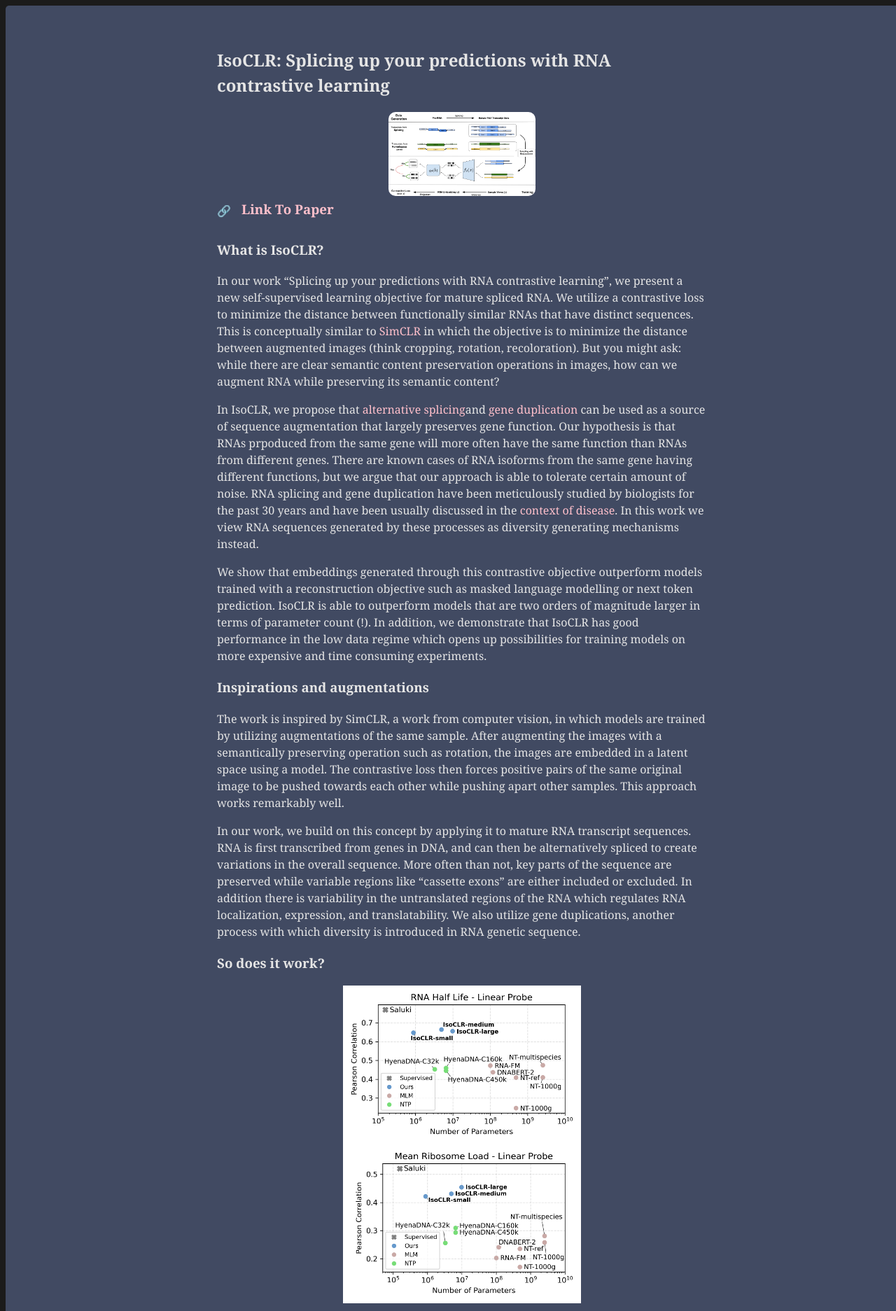
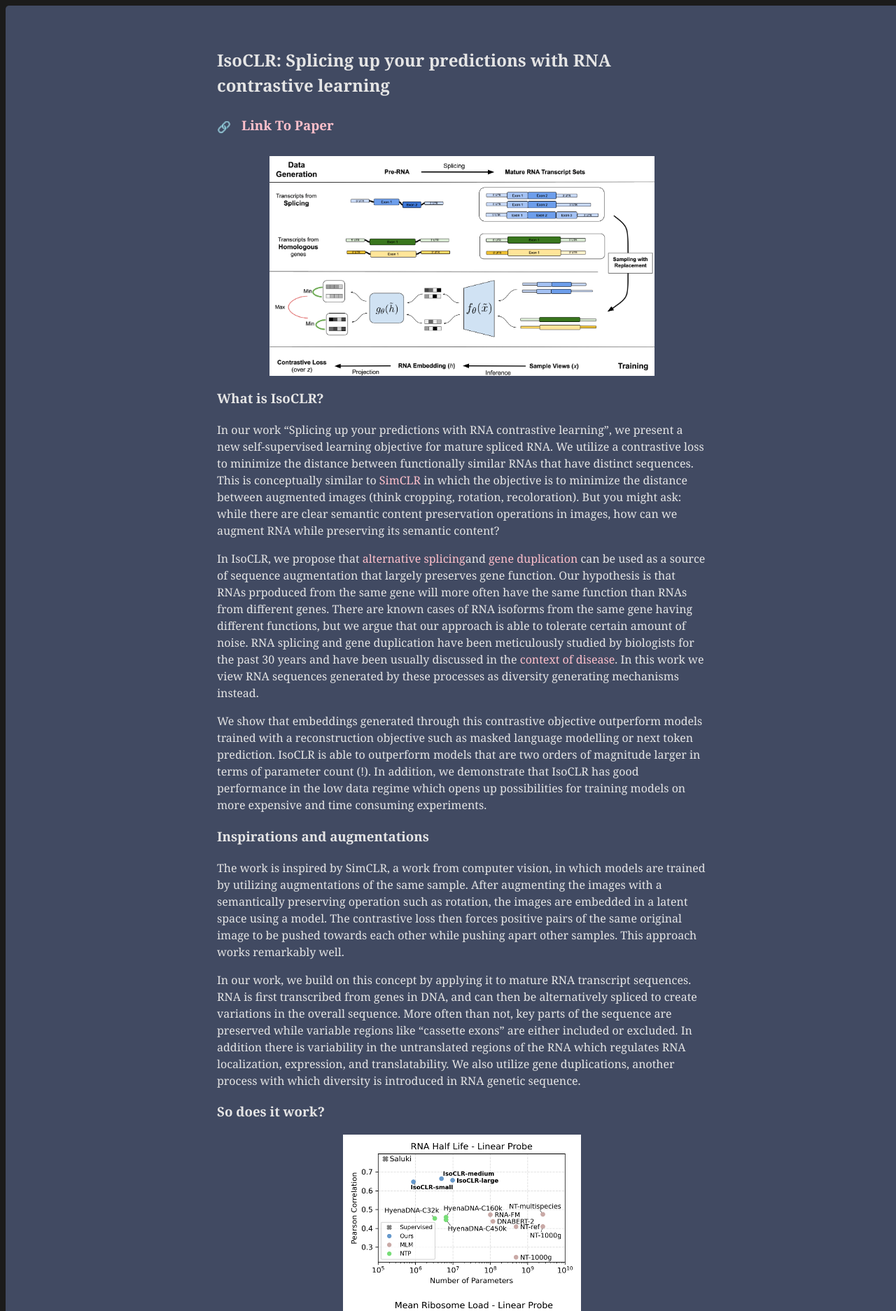
Before and after one commit to phil-fradkin/phil-fradkin.github.io, a Jekyll site: the page built from science/isoclr_2023.md, in a window 1280 px wide. Shown: the top 1873 px of the page at 70% size. Built offline with Jekyll 4.4.1, drawn with Linux system fonts in a browser that asks for light colours.

Commit message:
feat: change sizing

```diff
--- a/science/isoclr_2023.md
+++ b/science/isoclr_2023.md
@@ -27,14 +27,6 @@ a:active {
 
 ## IsoCLR: Splicing up your predictions with RNA contrastive learning
 
-
-<div style="text-align: center;">
-    <a href="https://arxiv.org/abs/2310.08738">
-        <img src="../images/IsoClr_Figure_3.2 copy.png" alt="Image Alt Text" class="medium-image" style="max-width: 800px; height: auto; margin: 0 10px;">
-    </a>
-</div>
-
-
 <div class="link-container">
     <span class="link-symbol">🔗</span>
     <a href="https://arxiv.org/abs/2310.08738">
@@ -42,6 +34,13 @@ a:active {
         <p></p>
     </a>
 </div>
+
+
+<div style="text-align: center;">
+    <img src="../images/IsoClr_Figure_3.2 copy.png" style="max-width: 550px; height: auto; margin: 0 10px;">
+</div>
+
+
 <!--
 <div class="link-container">
     <span class="link-symbol">🔗</span>
@@ -77,8 +76,8 @@ Yes! We evaluated the model on two RNA regulatory processes that regulate protei
 In addition, we found that pre-training improved performance in the low data regime. We hypothesized that this is because IsoCLR learns meaningful latent representations, simplifying the supervised training on the downstream task.
 
 <div style="text-align: center;">
-    <img src="../images/gen_10_fine_tune_by_fraction_pearson copy.png" style="max-width: 300px; height: auto; margin: 0 10px;">
-    <img src="../images/gen_10_fine_tune_by_fraction_MSE%20copy.png" style="max-width: 300px; height: auto; margin: 0 10px;">
+    <img src="../images/gen_10_fine_tune_by_fraction_pearson copy.png" style="max-width: 250px; height: auto; margin: 0 10px;">
+    <img src="../images/gen_10_fine_tune_by_fraction_MSE%20copy.png" style="max-width: 250px; height: auto; margin: 0 10px;">
 </div>
 
 To validate that the latent representations learn semantically meaningful information, we perform dimensionality reduction on the latent space. Below is a t-sne of the latent representation across RNA sequences corresponding to different gene ontologies. IsoCLR was never trained on GO terms and learns GO stratification as an indirect result of our training objective. To validate that we are not just picking up spurious spatial features, we perform linear probing experiments on top 10 most common GO labels from the Molecular Function GO tree (from a single hierarchical level).
```
